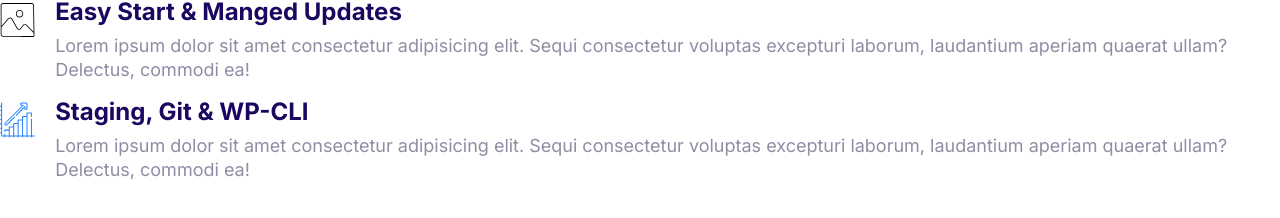
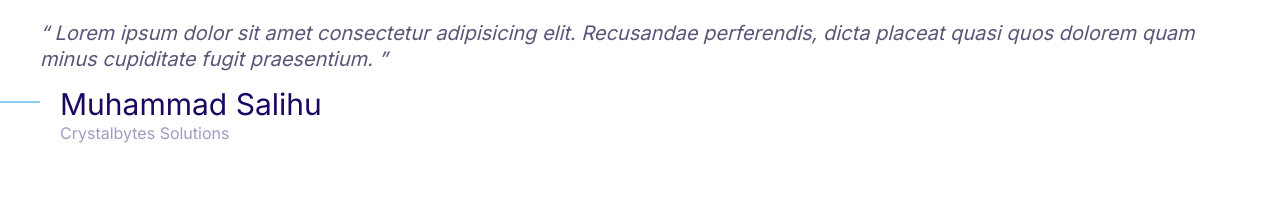
Before and after one commit to mohashyne/Crystalbytes, a plain HTML site: page index.html in a window 1280 px wide. Drawn offline with Linux system fonts and the light colour scheme.

Commit message:
define Quote componet.

```diff
--- a/css/styles.css
+++ b/css/styles.css
@@ -10,6 +10,7 @@ html {
     --color-accent: #ff3400;
     --color-headings: #1b0760;
     --color-body: #918ca4;
+    --color-body-darker: #5c5577;
     --color-border: #ccc;
     --border-radius: 30px;
     --letter-spacing: 1px;
@@ -89,6 +90,8 @@ a {
     margin-left: 5px;
     transition: margin 0.15s;
 }
+
+
 
 .link-arrow:hover::after {
     margin-left: 10px;
@@ -433,3 +436,59 @@ a {
     margin-top: 1rem;
 
 }
+
+
+/* Quotes */
+
+.quote {
+    font-size: 3rem;
+    font-style: italic;
+    color: var(--color-body-darker);
+    line-height: 1.3;
+}
+
+.quote__text::before {
+    content: open-quote;
+
+
+}
+
+.quote__text::after {
+    content: close-quote;
+
+}
+
+.quote_author {
+    font-size: 3rem;
+    font-weight: 500;
+    font-style: normal;
+    margin-bottom: 0.5rem;
+
+}
+
+.quote__organization {
+    font-size: 2rem;
+    font-style: normal;
+    opacity: .4;
+    color: var(--color-headings);
+
+}
+
+
+.quote__line {
+    position: relative;
+    bottom: 10px;
+}
+
+@media screen and (min-width: 1024px) {
+    .quote {
+        font-size: 2rem;
+    }
+    .quote__author {
+        font-size: 2.4rem;
+    }
+    .quote__organization {
+        font-size: 1.6rem;
+    }
+
+}
--- a/index.html
+++ b/index.html
@@ -15,33 +15,27 @@
     <link rel="stylesheet" href="css/styles.css" />
   </head>
   <body>
+    <blockquote class="quote">
+      <p class="quote__text">
+        Lorem ipsum dolor sit amet consectetur adipisicing elit. Recusandae
+        perferendis, dicta placeat quasi quos dolorem quam minus cupiditate
+        fugit praesentium.
+      </p>
+    </blockquote>
+
+    <footer>
       <div class="media">
         <div class="media__image"></div>
-    </svg><svg class="icon icon-primary">
-      <use xlink:href="images/sprite.svg#snap"></use>
+      </svg><svg class="icon icon--primary quote__line">
+        <use xlink:href="images/sprite.svg#line"></use>
       </svg>
         <div class="media__body">
-        <h3 class="media__title">Easy Start & Manged Updates</h3>
-        <p>
-          Lorem ipsum dolor sit amet consectetur adipisicing elit. Sequi
-          consectetur voluptas excepturi laborum, laudantium aperiam quaerat
-          ullam? Delectus, commodi ea!
+          <h3 class="media__title quote_author">Muhammad Salihu</h3>
+          <p class="quote__organization">
+            Crystalbytes Solutions
           </p>
         </div>
       </div>
-    <div class="media">
-      <div class="media__image"></div>
-    </svg><svg class="icon icon--primary">
-      <use xlink:href="images/sprite.svg#growth"></use>
-    </svg>
-      <div class="media__body">
-        <h3 class="media__title">Staging, Git & WP-CLI</h3>
-        <p>
-          Lorem ipsum dolor sit amet consectetur adipisicing elit. Sequi
-          consectetur voluptas excepturi laborum, laudantium aperiam quaerat
-          ullam? Delectus, commodi ea!
-        </p>
-      </div>
-    </div>
+    </footer>
   </body>
 </html>
```
Also changed, not shown: componet/quotes.html (added, +22 -0 lines). Lines whose indentation alone changed are shown as unchanged.
